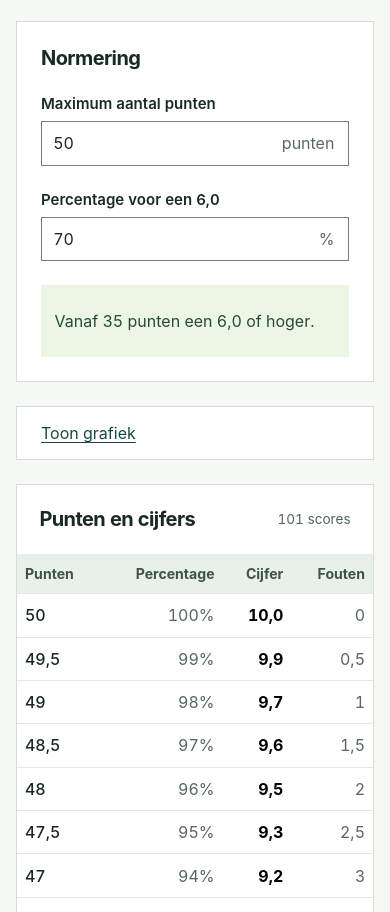
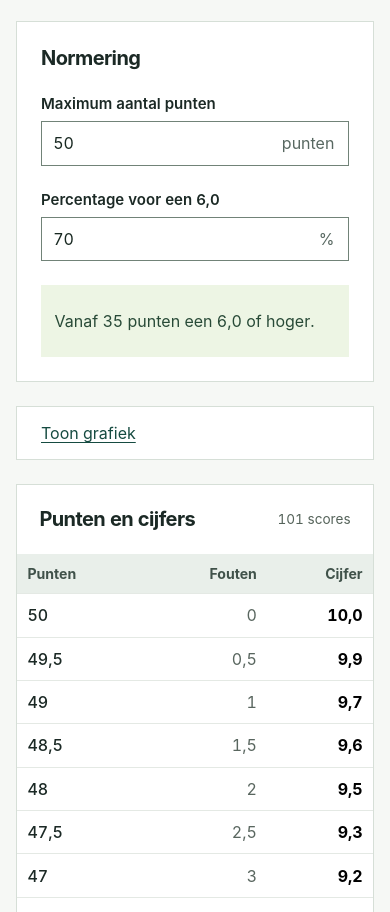
Before and after one commit to nijdamb/toetscijfers, a website with bundled scripts: page public/index.html in a window 390 px wide. Shown: the part 188-1100 px from the top of the page. Built offline with nearby package versions, Linux system fonts and the light colour scheme.

Commit message:
Reorder the grade table columns and drop Percentage
The table now reads Punten | Fouten | Cijfer. With Cijfer back in the
last position, style.css is identical to main again: the grade column
is styled via td:last-child once more.

```diff
--- a/public/app.js
+++ b/public/app.js
@@ -6,7 +6,6 @@ const norm = document.querySelector('#norm');
 const rows = document.querySelector('tbody');
 const navigation = document.querySelector('nav');
 const number = new Intl.NumberFormat('nl-NL', { maximumFractionDigits: 5 });
-const percent = new Intl.NumberFormat('nl-NL', { maximumFractionDigits: 1 });
 const grade = new Intl.NumberFormat('nl-NL', {
   minimumFractionDigits: 1,
   maximumFractionDigits: 1,
@@ -55,11 +54,10 @@ function render() {
     score.scope = 'row';
     score.textContent = number.format(points);
     row.append(score);
-    row.insertCell().textContent = percent.format((points / total) * 100) + '%';
+    row.insertCell().textContent = number.format(total - points);
     const result = row.insertCell();
     result.textContent = grade.format(value);
-    result.className = value < 5.5 ? 'grade insufficient' : 'grade';
-    row.insertCell().textContent = number.format(total - points);
+    if (value < 5.5) result.className = 'insufficient';
     fragment.append(row);
   }
   rows.replaceChildren(fragment);
--- a/public/index.html
+++ b/public/index.html
@@ -102,9 +102,8 @@
             <thead>
               <tr>
                 <th scope="col">Punten</th>
-                <th scope="col">Percentage</th>
+                <th scope="col">Fouten</th>
                 <th scope="col">Cijfer</th>
-                <th scope="col">Fouten</th>
               </tr>
             </thead>
             <tbody></tbody>
--- a/public/style.css
+++ b/public/style.css
@@ -192,12 +192,12 @@ td {
   color: var(--color-text-table);
 }
 
-td.grade {
+td:last-child {
   color: var(--color-grade-pass);
   font-weight: 700;
 }
 
-td.grade.insufficient {
+td.insufficient {
   color: var(--color-grade-fail);
 }
 
@@ -219,13 +219,6 @@ button {
 @media (min-width: 44.01rem) {
   th:nth-child(2) {
     width: 34%;
-  }
-}
-
-@media (max-width: 44rem) {
-  th,
-  td {
-    padding-inline: var(--space-xs);
   }
 }
 
```
Also changed, not shown: e2e/accessibility.spec.js (+2 -2 lines), e2e/chart.spec.js (+1 -1 lines).
